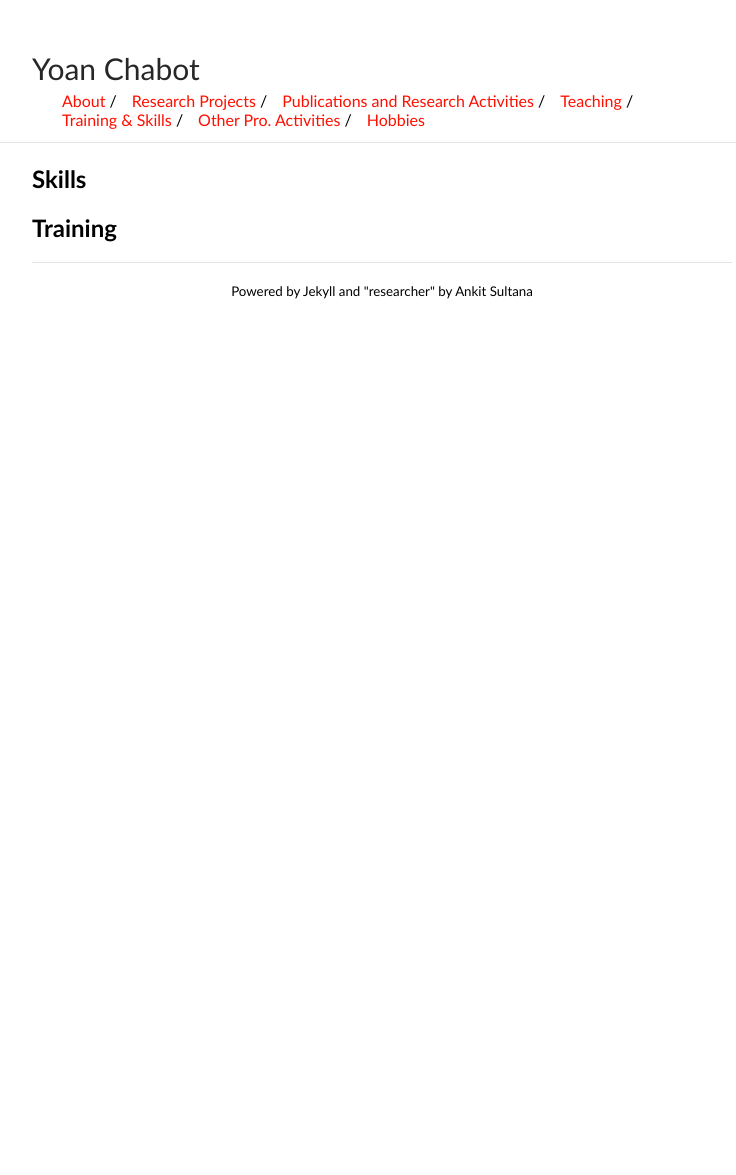
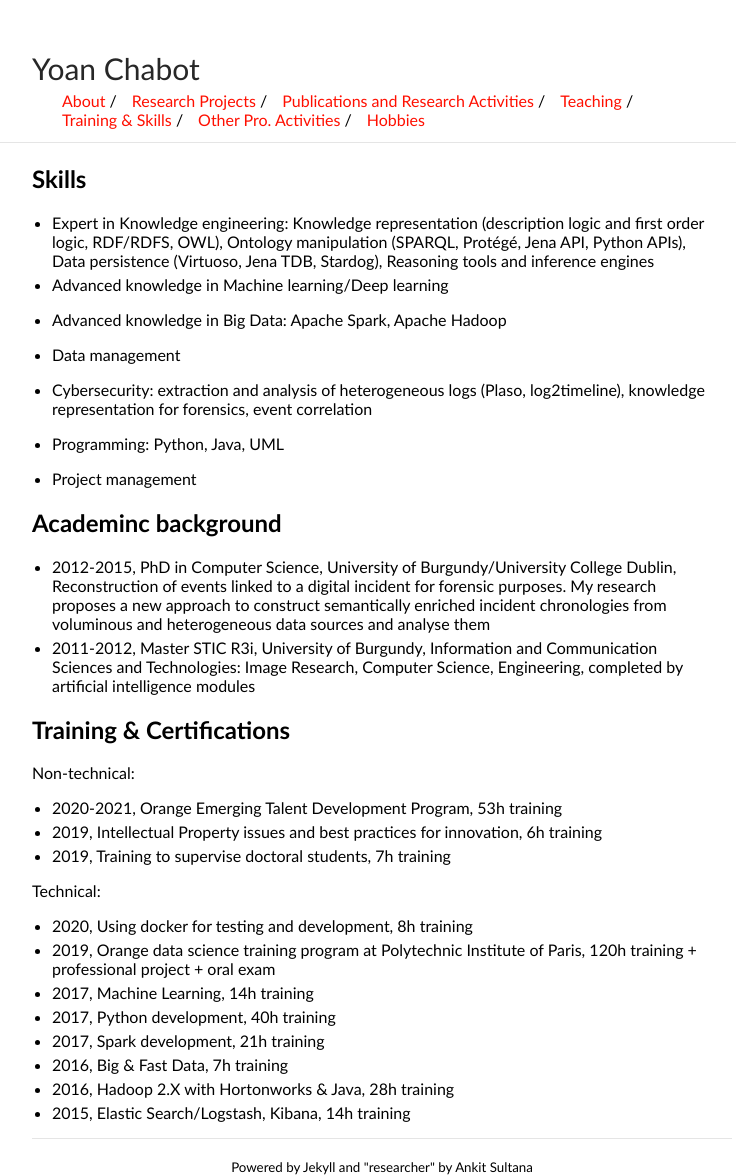
Before and after one commit to yoanchabot/yoanchabot.github.io, a Jekyll site: the page built from skills.md, in a window 1280 px wide. Shown: the whole page, without its empty margins (258-994 px from the left). Built offline with Jekyll 4.4.1, drawn with Linux system fonts in a browser that asks for light colours; before the commit the page ends 900 px from its top, so only the background shows below that.

Commit message:
Update skills.md

```diff
--- a/skills.md
+++ b/skills.md
@@ -4,5 +4,33 @@ title: Training & Skills
 ---
 
 ## Skills
+* Expert in Knowledge engineering: Knowledge representation (description logic and first order logic, RDF/RDFS, OWL), Ontology manipulation (SPARQL, Protégé, Jena API, Python APIs), Data persistence (Virtuoso, Jena TDB, Stardog), Reasoning tools and inference engines
+* Advanced knowledge in Machine learning/Deep learning
+* Advanced knowledge in Big Data: Apache Spark, Apache Hadoop
 
-## Training
+* Data management
+* Cybersecurity: extraction and analysis of heterogeneous logs (Plaso, log2timeline), knowledge representation for forensics, event correlation
+
+* Programming: Python, Java, UML
+
+* Project management
+
+## Academinc background
+* 2012-2015, PhD in Computer Science, University of Burgundy/University College Dublin, Reconstruction of events linked to a digital incident for forensic purposes. My research proposes a new approach to construct semantically enriched incident chronologies from voluminous and heterogeneous data sources and analyse them
+* 2011-2012, Master STIC R3i, University of Burgundy, Information and Communication Sciences and Technologies: Image Research, Computer Science, Engineering, completed by artificial intelligence modules
+
+## Training & Certifications
+Non-technical:
+* 2020-2021, Orange Emerging Talent Development Program, 53h training
+* 2019, Intellectual Property issues and best practices for innovation, 6h training
+* 2019, Training to supervise doctoral students, 7h training
+
+Technical:
+* 2020, Using docker for testing and development, 8h training
+* 2019, Orange data science training program at Polytechnic Institute of Paris, 120h training + professional project + oral exam
+* 2017, Machine Learning, 14h training
+* 2017, Python development, 40h training
+* 2017, Spark development, 21h training
+* 2016, Big & Fast Data, 7h training
+* 2016, Hadoop 2.X with Hortonworks & Java, 28h training
+* 2015, Elastic Search/Logstash, Kibana, 14h training
```
